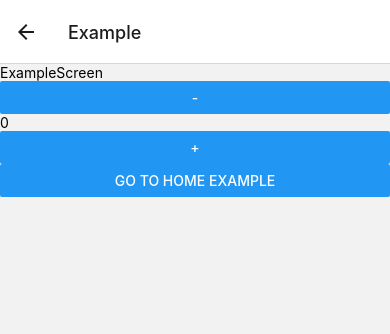
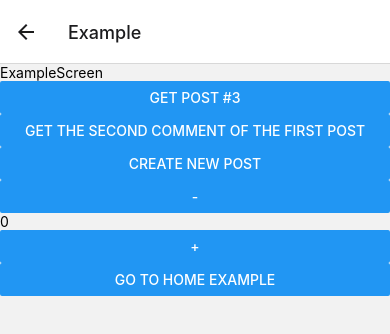
Before and after one commit to martinezedgar/react-native-boilerplate-app, a React Native app: screen /Example in a window 390 px wide. Shown: the top 334 px of the page. Built offline with nearby package versions, Linux system fonts and the light colour scheme; no server answers.

Commit message:
Add RTK query and mutation examples

```diff
--- a/src/screens/ExampleScreen.tsx
+++ b/src/screens/ExampleScreen.tsx
@@ -5,21 +5,29 @@ import { StackScreenProps } from '@react-navigation/stack'
 import { useAppSelector, useAppDispatch } from '../store/hooks'
 import { decrement, increment } from '../store/slices/exampleCounter'
 import { ExampleStackParamList } from '../navigation/types'
-import { useGetPostsQuery } from '../services/exampleApi'
+import {
+  useGetPostsQuery,
+  useLazyGetPostQuery,
+  useLazyGetPostCommentQuery,
+  useCreateNewPostMutation,
+} from '../services/exampleApi'
 
 type NavigationProps = StackScreenProps<ExampleStackParamList, 'Example'>
 
 const ExampleScreen = ({ navigation }: NavigationProps): JSX.Element => {
   const count = useAppSelector( state => state.exampleCounter.value)
   const dispatch = useAppDispatch()
-  const { data: posts, isFetching, isLoading} = useGetPostsQuery()
+  const { data: posts, error, isError, isFetching, isLoading} = useGetPostsQuery()
+  const [getPost, {data: lazyPost}] = useLazyGetPostQuery()
+  const [getPostComment, {data: lazyPostComment}] = useLazyGetPostCommentQuery()
+  const [createNewPost, newPostResult] = useCreateNewPostMutation()
 
   return (
     <SafeAreaView className="flex-1 justify-center items-center">
       <Text className="text-red-500 font-bold">ExampleScreen</Text>
       {
         posts &&
-        <View>
+        <View className='flex-1'>
           <View className='flex flex-row'>
             <Text className='font-bold'>Post Id: </Text>
             <Text>{posts[0].id}</Text>
@@ -27,6 +35,87 @@ const ExampleScreen = ({ navigation }: NavigationProps): JSX.Element => {
           <View>
             <Text className='font-bold'>Post Title: </Text>
             <Text>{posts[0].title}</Text>
+          </View>
+        </View>
+      }
+      {
+        <View className='flex-1 justify-center items-center'>
+          {
+            lazyPost &&
+            <View className=''>
+              <View className='flex flex-row'>
+                <Text className='font-bold'>Post Id: </Text>
+                <Text>{lazyPost.id}</Text>
+              </View>
+              <View>
+                <Text className='font-bold'>Post Title: </Text>
+                <Text>{lazyPost.title}</Text>
+              </View>
+            </View>
+          }
+          <View>
+            <Button
+              title='Get post #3'
+              onPress={() => getPost('3')}
+            />
+          </View>
+        </View>
+      }
+      {
+        <View className='flex-1 justify-center items-center'>
+          {
+            lazyPostComment &&
+            <View className=''>
+              <View className='flex flex-row'>
+                <Text className='font-bold'>Id: </Text>
+                <Text>{lazyPostComment[0].id}</Text>
+              </View>
+              <View>
+                <Text className='font-bold'>Comment: </Text>
+                <Text>{lazyPostComment[0].body}</Text>
+              </View>
+            </View>
+          }
+          <View>
+            <Button
+              title='Get the second comment of the first post'
+              onPress={() => getPostComment({postId: '1', commentId: '2'})}
+            />
+          </View>
+        </View>
+      }
+      {
+        <View className='flex-1 justify-center items-center'>
+          {
+            newPostResult.data &&
+            <View className=''>
+              <View className='flex flex-row'>
+                <Text className='font-bold'>User Id: </Text>
+                <Text>{newPostResult.data.userId}</Text>
+              </View>
+              <View className='flex flex-row'>
+                <Text className='font-bold'>Id: </Text>
+                <Text>{newPostResult.data.id}</Text>
+              </View>
+              <View>
+                <Text className='font-bold'>Title: </Text>
+                <Text>{newPostResult.data.title}</Text>
+              </View>
+              <View>
+                <Text className='font-bold'>Body: </Text>
+                <Text>{newPostResult.data.body}</Text>
+              </View>
+            </View>
+          }
+          <View>
+            <Button
+              title='Create new post'
+              onPress={() => createNewPost({
+                userId: 1,
+                title: 'New Post',
+                body: 'This is a new post'
+              })}
+            />
           </View>
         </View>
       }
@@ -43,8 +132,8 @@ const ExampleScreen = ({ navigation }: NavigationProps): JSX.Element => {
       </View>
       <View className='mb-2'>
         <Button
-          title="Go to Home Example"
-          onPress={() => navigation.navigate("HomeExample")}
+          title='Go to Home Example'
+          onPress={() => navigation.navigate('HomeExample')}
         />
       </View>
     </SafeAreaView>
--- a/src/services/exampleApi.ts
+++ b/src/services/exampleApi.ts
@@ -12,19 +12,35 @@ export const exampleApi = createApi({
       query: () => `posts/`,
     }),
     getPost: builder.query<Post, string>({
-      query: (id) => `posts/${id}`,
+      query: (id) => {
+        return `posts/${id}`
+      },
     }),
     getPostComment:
-      builder.query<Comment, {postId: string, commentId: string}>({
-       query: ({postId, commentId}) => (
-        `posts/${postId}/comments?id=${commentId}`
-        ),
+      builder.query<Comment[], {postId: string, commentId: string}>({
+       query: (args) => {
+        const {postId, commentId} = args
+        return `posts/${postId}/comments?id=${commentId}`
+      },
     }),
+    createNewPost:
+      builder.mutation<Post, Partial<Post>>({
+        query: ({userId, title, body}) => ({
+          url: `posts`,
+          method: 'POST',
+          body:{
+            title,
+            body,
+            userId
+          }
+        })
+      })
   }),
 })
 
 export const {
   useGetPostsQuery,
-  useGetPostQuery,
-  useGetPostCommentQuery,
+  useLazyGetPostQuery,
+  useLazyGetPostCommentQuery,
+  useCreateNewPostMutation,
 } = exampleApi
```
